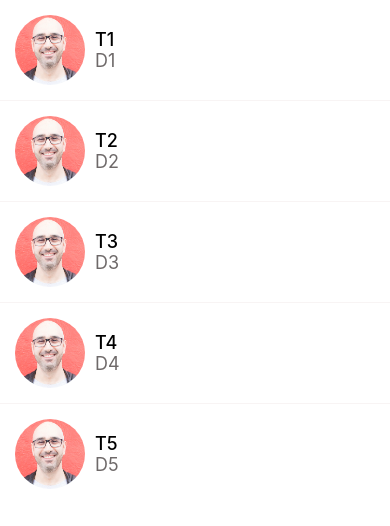
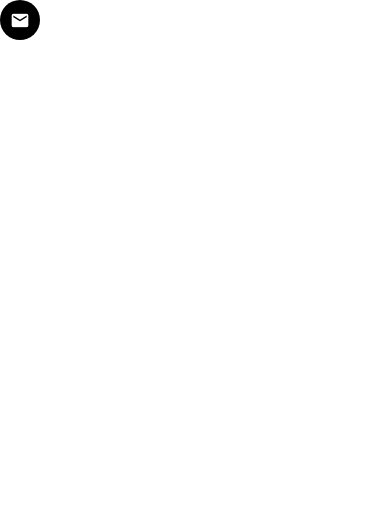
Before and after one commit to ademhatay/learning-zone, a React Native app in the folder react-native-projects/first-store/: screen / in a window 390 px wide. Shown: the top 526 px of the page. Built offline with nearby package versions, Linux system fonts and the light colour scheme.

Commit message:
first-store: icon component

```diff
--- a/react-native-projects/first-store/App.js
+++ b/react-native-projects/first-store/App.js
@@ -1,10 +1,15 @@
 import { StyleSheet, Text, View, } from 'react-native';
+import { Icon, Screen } from './app/components';
 import { ListingDetailsScreen, MessagesScreen, ViewImageScreen, WelcomeScreen } from './app/screens/';
 
 export default function App() {
 
 	return <>
-		<MessagesScreen />
+		<Screen>
+			<Icon
+				name="email"
+			/>
+		</Screen>
 	</>
 }
 
--- /dev/null
+++ b/react-native-projects/first-store/app/components/Icon/index.jsx
@@ -0,0 +1,20 @@
+import { Text, View } from 'react-native'
+import React from 'react'
+import { MaterialCommunityIcons } from '@expo/vector-icons'
+
+const Icon = ({ name, size = 40, backgroundColor = '#000', color = "#fff" }) => {
+	return (
+		<View style={{
+			width: size,
+			height: size,
+			borderRadius: size / 2,
+			backgroundColor,
+			justifyContent: 'center',
+			alignItems: 'center'
+		}}>
+			<MaterialCommunityIcons name={name} color={color} size={size * 0.5} />
+		</View>
+	)
+}
+
+export default Icon
--- a/react-native-projects/first-store/app/components/index.js
+++ b/react-native-projects/first-store/app/components/index.js
@@ -4,5 +4,6 @@ export { default as Card } from './Card';
 export { default as ListItem } from './ListItem';
 export { default as ListItemSeparator } from './ListItemSeparator';
 export { default as ListItemDeleteAction } from './ListItemDeleteAction';
+export { default as Icon } from './Icon';
 
 export { default as Screen } from './Screen';
```
